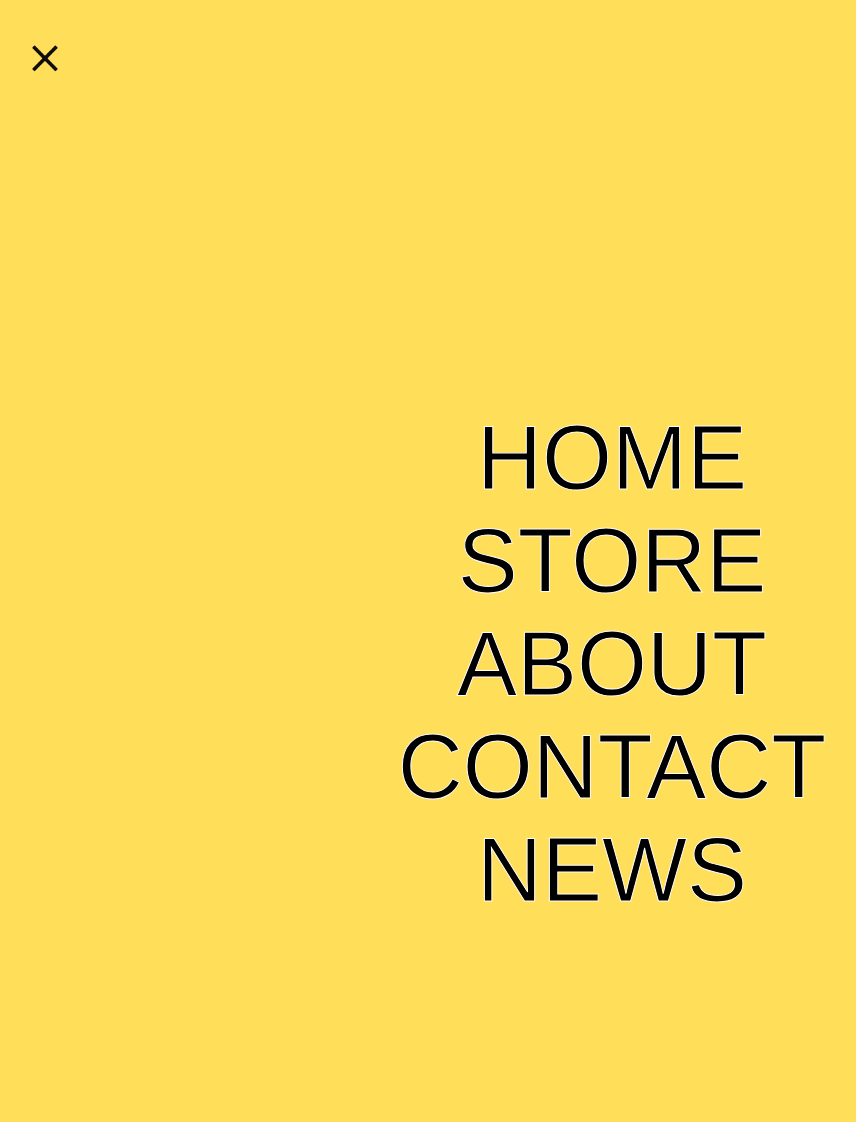
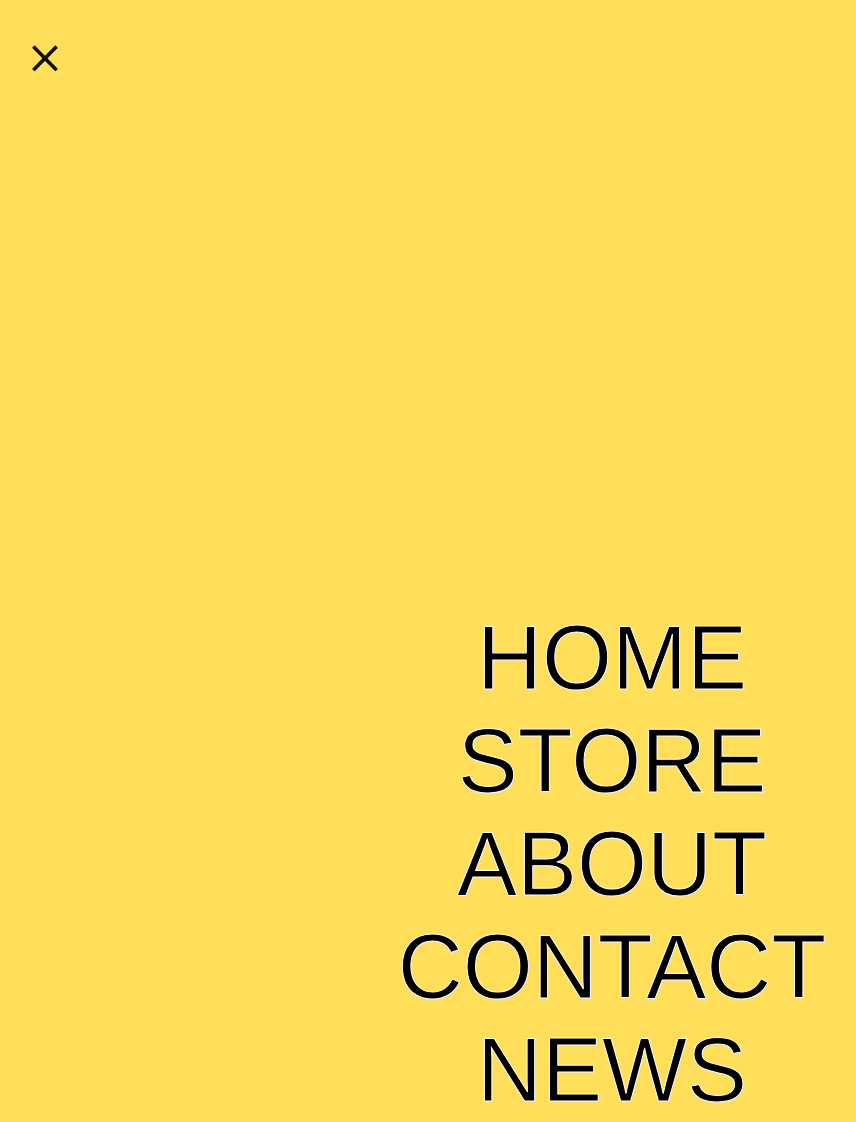
Before and after one commit to ninijoe/WOLFE, a plain HTML site: page code/navpage.html in a window 1280 px wide. Shown: the whole page, without its empty margins (13-869 px from the left). Before the commit the page ends 962 px from the top, so only its background shows below. Drawn offline with Linux system fonts and the light colour scheme; files whose address does not match are found by name; a web font is replaced by a local one.

Commit message:
Update navpage.html

```diff
--- a/code/navpage.html
+++ b/code/navpage.html
@@ -103,7 +103,7 @@ text-align: center;
 .navpageitems{
 text-align: center;
 position: relative;
-top: 50px;
+top: 250px;
 margin-top: 280px;
 margin-left: -70px;
 -webkit-text-stroke: 1px white;
```
